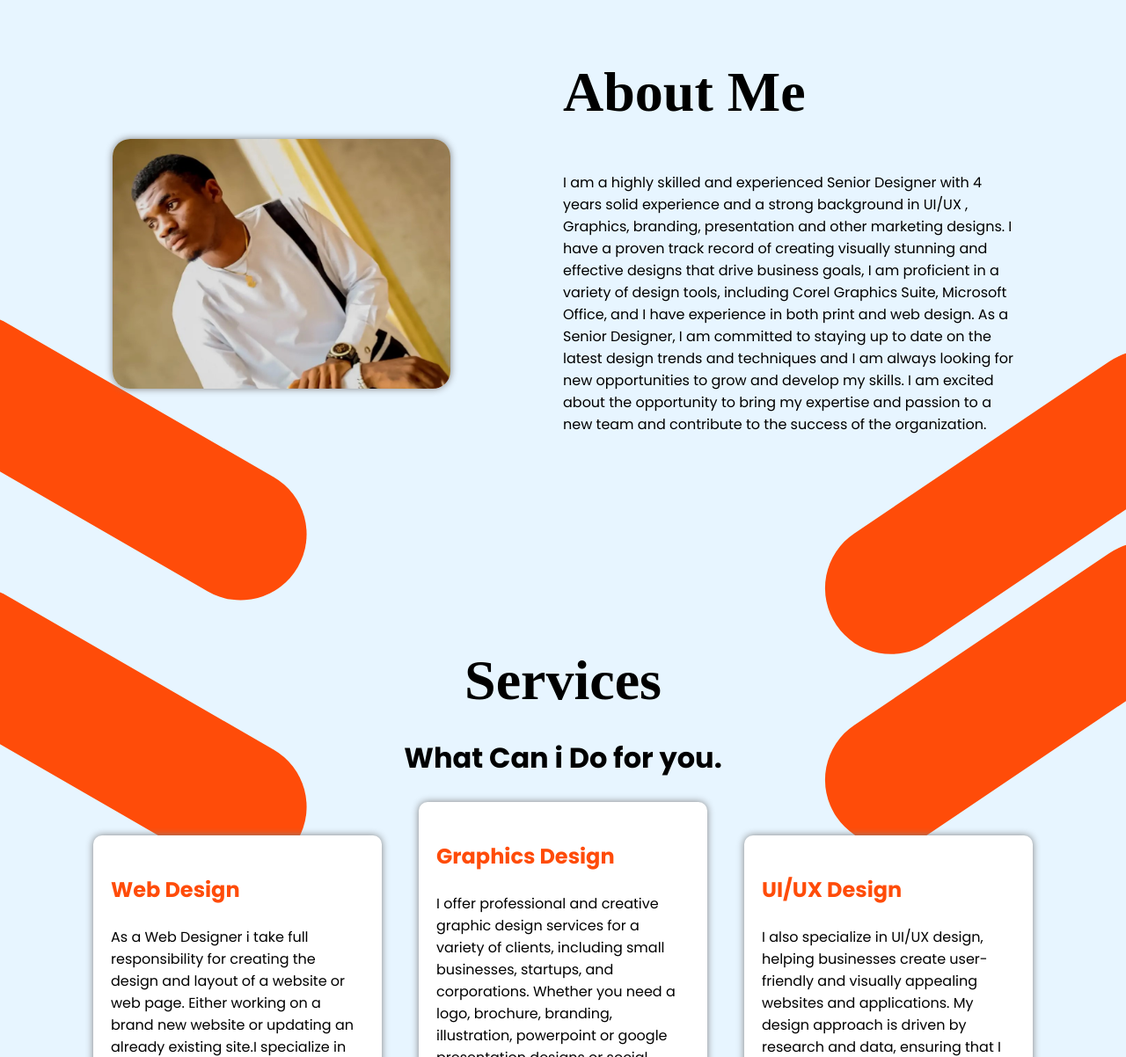
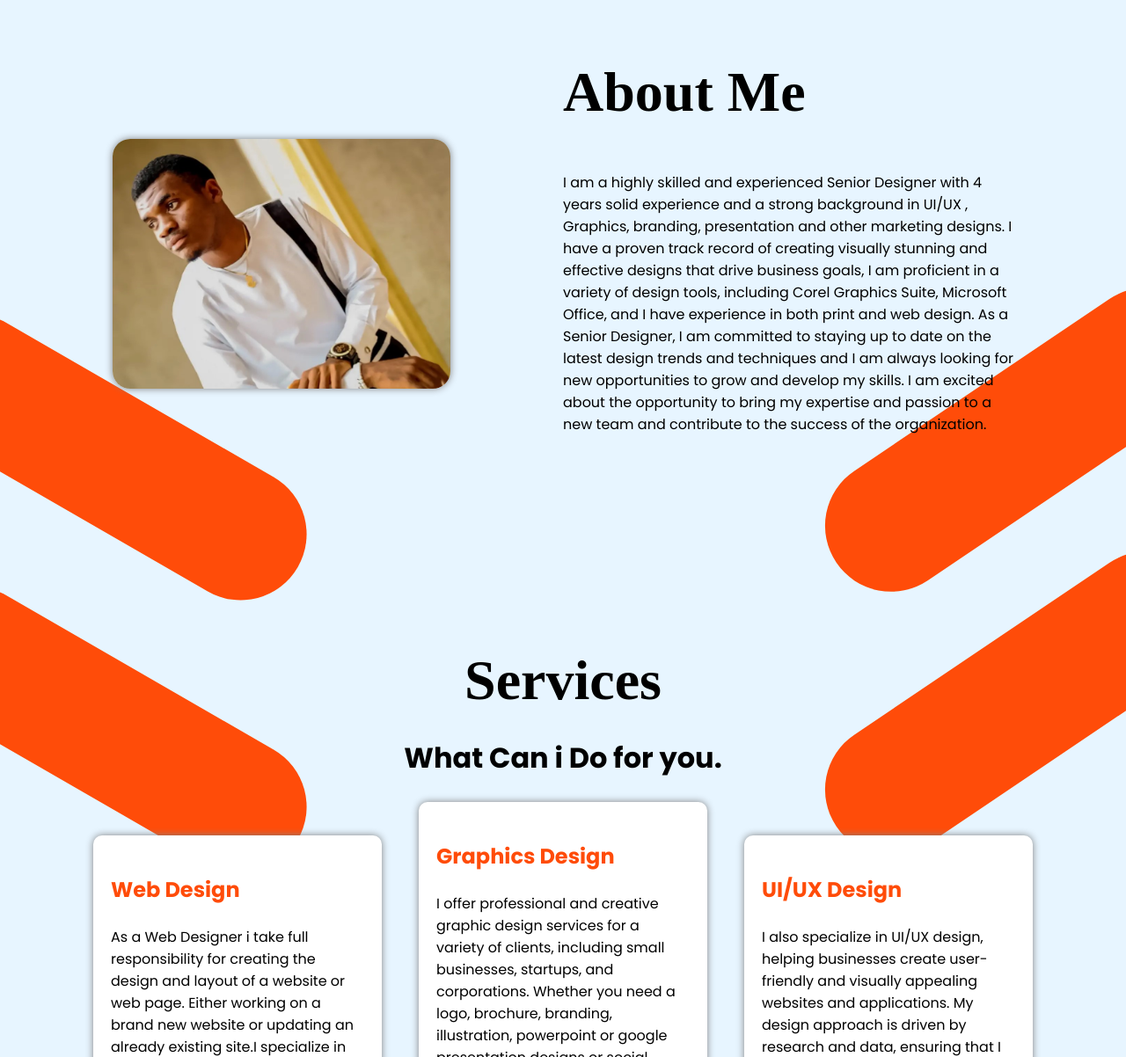
Before and after one commit to didi168/DiDi-Media, a plain HTML site: page index.html in a window 1280 px wide. Shown: the part 855-2057 px from the top of the page at 88% size. Drawn offline with Linux system fonts and the light colour scheme; a web font is replaced by a local one.

Commit message:
Update styles.css

```diff
--- a/styles.css
+++ b/styles.css
@@ -233,7 +233,7 @@ html{
   background: var(--red);
   transform: rotateZ(-34deg);
   position: absolute;
-  top: 35%;
+  top: 1200px;
   z-index: -1;
   right: -10%;
 }
@@ -244,7 +244,7 @@ html{
   background: var(--red);
   transform: rotateZ(-34deg);
   position: absolute;
-  top: 41%;
+  top: 1500px;
   z-index: -1;
   right: -10%;
 }
```
